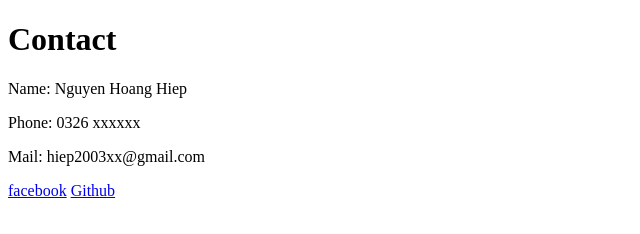
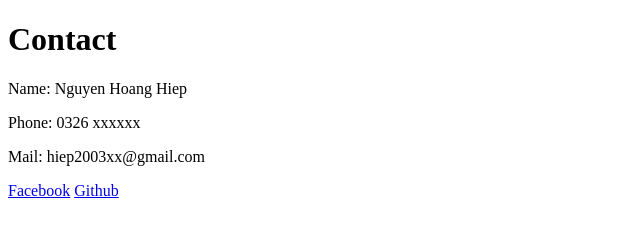
Before and after one commit to NgHHie/resume-B21DCCN343, a plain HTML site: page contact.html in a window 1280 px wide. Shown: the full height of the page, 0-640 px from the left. Drawn offline with Linux system fonts and the light colour scheme.

Commit message:
contact.html

```diff
--- a/contact.html
+++ b/contact.html
@@ -10,7 +10,7 @@
     <p>Name: Nguyen Hoang Hiep</p>
     <p>Phone: 0326 xxxxxx</p>
     <p>Mail: hiep2003xx@gmail.com</p>
-    <a href="https://www.facebook.com/">facebook</a>
+    <a href="https://www.facebook.com/">Facebook</a>
     <a href="https://github.com/NgHHie">Github</a>
 </body>
 </html>
```
